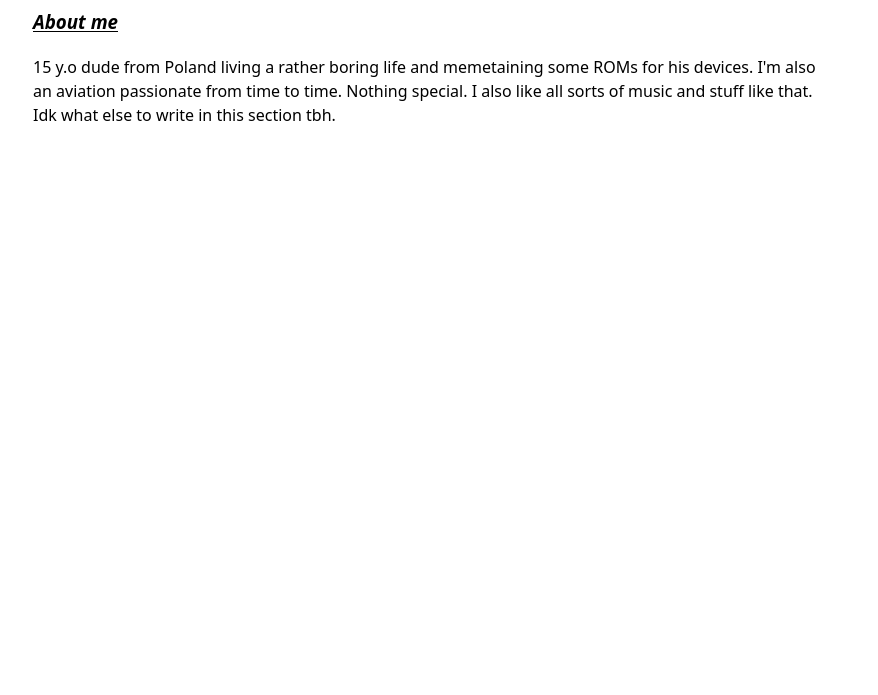
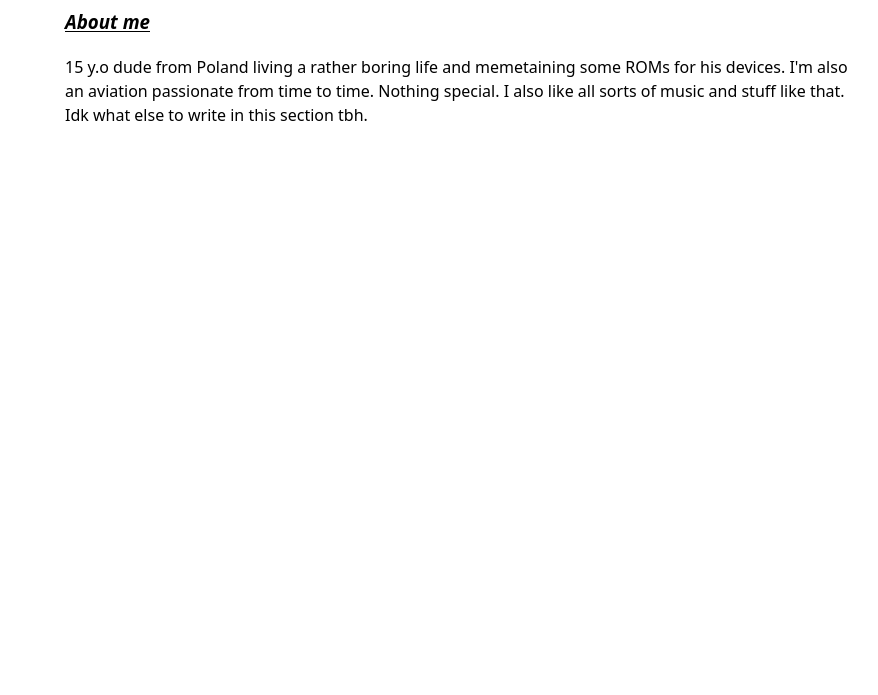
Before and after one commit to zlewchan/web, a plain HTML site: page index.html in a window 1280 px wide. Shown: the part 105-800 px from the top of the page, without its empty margins (175-1053 px from the left). Drawn offline with Linux system fonts and the light colour scheme.

Commit message:
Revert "margin test"
This reverts commit 1eb4668f6618a55bb5609d9d7dcec16fbcd295a4.

```diff
--- a/style.css
+++ b/style.css
@@ -22,7 +22,7 @@
 body {
 	font-family: system-ui, -apple-system, "Segoe UI", Roboto, "Helvetica Neue", Arial, "Noto Sans", "Liberation Sans", sans-serif;
 	line-height: 1.5;
-	margin: 15%;
+	margin: 1em auto;
 	margin-top: 0.5%;
 	padding: 1em;
 	max-width: 50em
```
